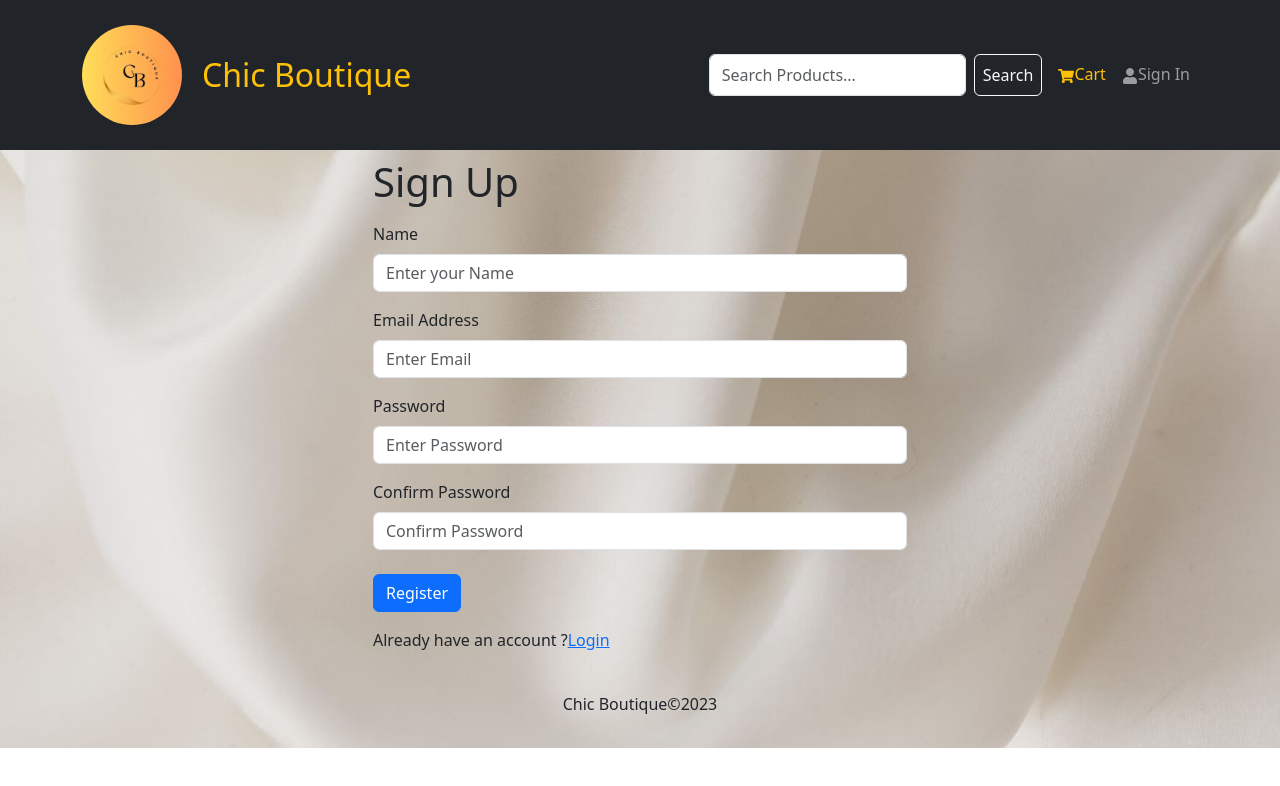
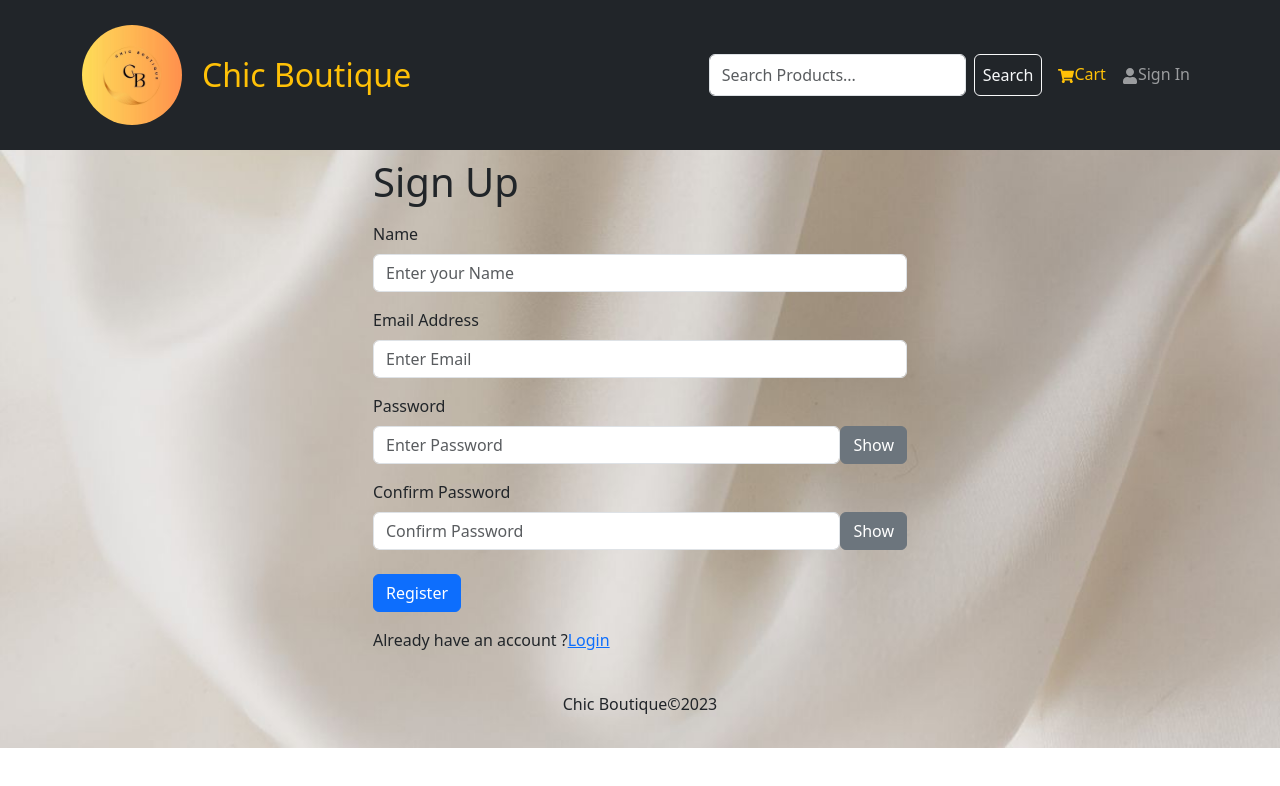
Before and after one commit to irinamihai150/shop, a React (Create React App) app in the folder frontend/: page /register in a window 1280 px wide. Shown: the top 786 px of the page. Built offline with nearby package versions, Linux system fonts and the light colour scheme.

Commit message:
checking how strong password on front end

```diff
--- a/frontend/package.json
+++ b/frontend/package.json
@@ -23,6 +23,7 @@
 		"react-scripts": "5.0.1",
 		"react-toastify": "^9.1.3",
 		"shop": "file:..",
+		"validator": "^13.11.0",
 		"web-vitals": "^2.1.4"
 	},
 	"scripts": {
--- /dev/null
+++ b/frontend/src/components/CheckPassword.jsx
@@ -0,0 +1,45 @@
+import React, { useState, useEffect } from "react"
+import validator from "validator"
+
+function CheckPassword({ password }) {
+	const [errorMessage, setErrorMessage] = useState("")
+
+	const validate = (value) => {
+		if (
+			value &&
+			validator.isStrongPassword(value, {
+				minLength: 8,
+				minLowercase: 1,
+				minUppercase: 1,
+				minNumbers: 1,
+				minSymbols: 1,
+			})
+		) {
+			setErrorMessage("Is a strong password")
+		} else {
+			setErrorMessage("")
+		}
+	}
+
+	useEffect(() => {
+		console.log("Password prop in useEffect:", password)
+		validate(password)
+	}, [password])
+	console.log("Render - Password value:", password)
+	return (
+		<div>
+			{errorMessage === "" ? null : (
+				<span
+					style={{
+						fontWeight: "bold",
+						color: "red",
+					}}
+				>
+					{errorMessage}
+				</span>
+			)}
+		</div>
+	)
+}
+
+export default CheckPassword
--- a/frontend/src/screens/RegisterScreen.jsx
+++ b/frontend/src/screens/RegisterScreen.jsx
@@ -8,12 +8,14 @@ import { toast } from "react-toastify"
 import { useDispatch, useSelector } from "react-redux"
 import Loader from "../components/Loader"
 import FormContainer from "../components/FormContainer"
+import CheckPassword from "../components/CheckPassword"
 
 const RegisterScreen = () => {
 	const [name, setName] = useState("")
 	const [email, setEmail] = useState("")
 	const [password, setPassword] = useState("")
 	const [confirmPassword, setConfirmPassword] = useState("")
+	const [showPassword, setShowPassword] = useState(false) // Add state to manage password visibility
 
 	const dispatch = useDispatch()
 	const navigate = useNavigate()
@@ -34,6 +36,10 @@ const RegisterScreen = () => {
 			navigate(redirect)
 		}
 	}, [userInfo, redirect, navigate])
+
+	const togglePasswordVisibility = () => {
+		setShowPassword((prevShowPassword) => !prevShowPassword)
+	}
 
 	const submitHandler = async (e) => {
 		e.preventDefault()
@@ -62,7 +68,7 @@ const RegisterScreen = () => {
 						placeholder='Enter your Name'
 						value={name}
 						onChange={(e) => setName(e.target.value)}
-					></Form.Control>
+					/>
 				</Form.Group>
 				<Form.Group controlId='email' className='my-3'>
 					<Form.Label>Email Address</Form.Label>
@@ -71,26 +77,48 @@ const RegisterScreen = () => {
 						placeholder='Enter Email'
 						value={email}
 						onChange={(e) => setEmail(e.target.value)}
-					></Form.Control>
+					/>
 				</Form.Group>
 				<Form.Group controlId='password' className='my-3'>
 					<Form.Label>Password</Form.Label>
+					<div className='d-flex'>
 						<Form.Control
-						type='password'
+							type={showPassword ? "text" : "password"}
 							placeholder='Enter Password'
 							value={password}
 							onChange={(e) => setPassword(e.target.value)}
-					></Form.Control>
+						/>
+						<Button
+							type='button'
+							variant='secondary'
+							className='ml-2'
+							onClick={togglePasswordVisibility}
+						>
+							{showPassword ? "Hide" : "Show"}
+						</Button>
+					</div>
 				</Form.Group>
+
 				<Form.Group controlId='confirmPassword' className='my-3'>
-					<Form.Label> Confirm Password</Form.Label>
+					<Form.Label>Confirm Password</Form.Label>
+					<div className='d-flex'>
 						<Form.Control
-						type='password'
+							type={showPassword ? "text" : "password"}
 							placeholder='Confirm Password'
 							value={confirmPassword}
 							onChange={(e) => setConfirmPassword(e.target.value)}
-					></Form.Control>
+						/>
+						<Button
+							type='button'
+							variant='secondary'
+							className='ml-2'
+							onClick={togglePasswordVisibility}
+						>
+							{showPassword ? "Hide" : "Show"}
+						</Button>
+					</div>
 				</Form.Group>
+				<CheckPassword password={password} />
 				<Button
 					type='submit'
 					variant='primary'
@@ -99,6 +127,7 @@ const RegisterScreen = () => {
 				>
 					Register
 				</Button>
+
 				{isLoading && <Loader />}
 				<Row className='py-3'>
 					<Col>
```
Also changed, not shown: 1 other file (tests, documents, lock files or other folders). Lines whose indentation alone changed are shown as unchanged.
